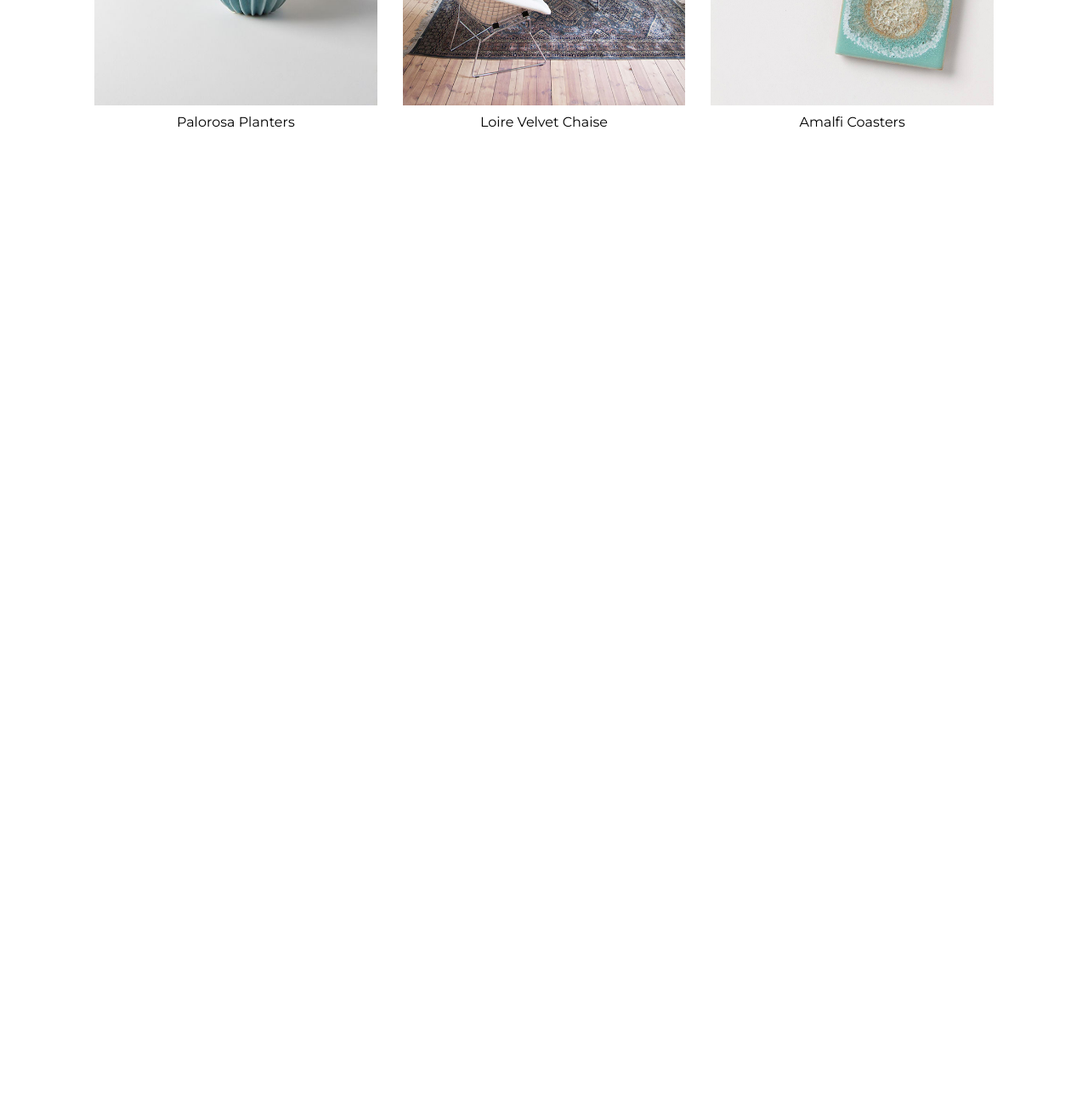
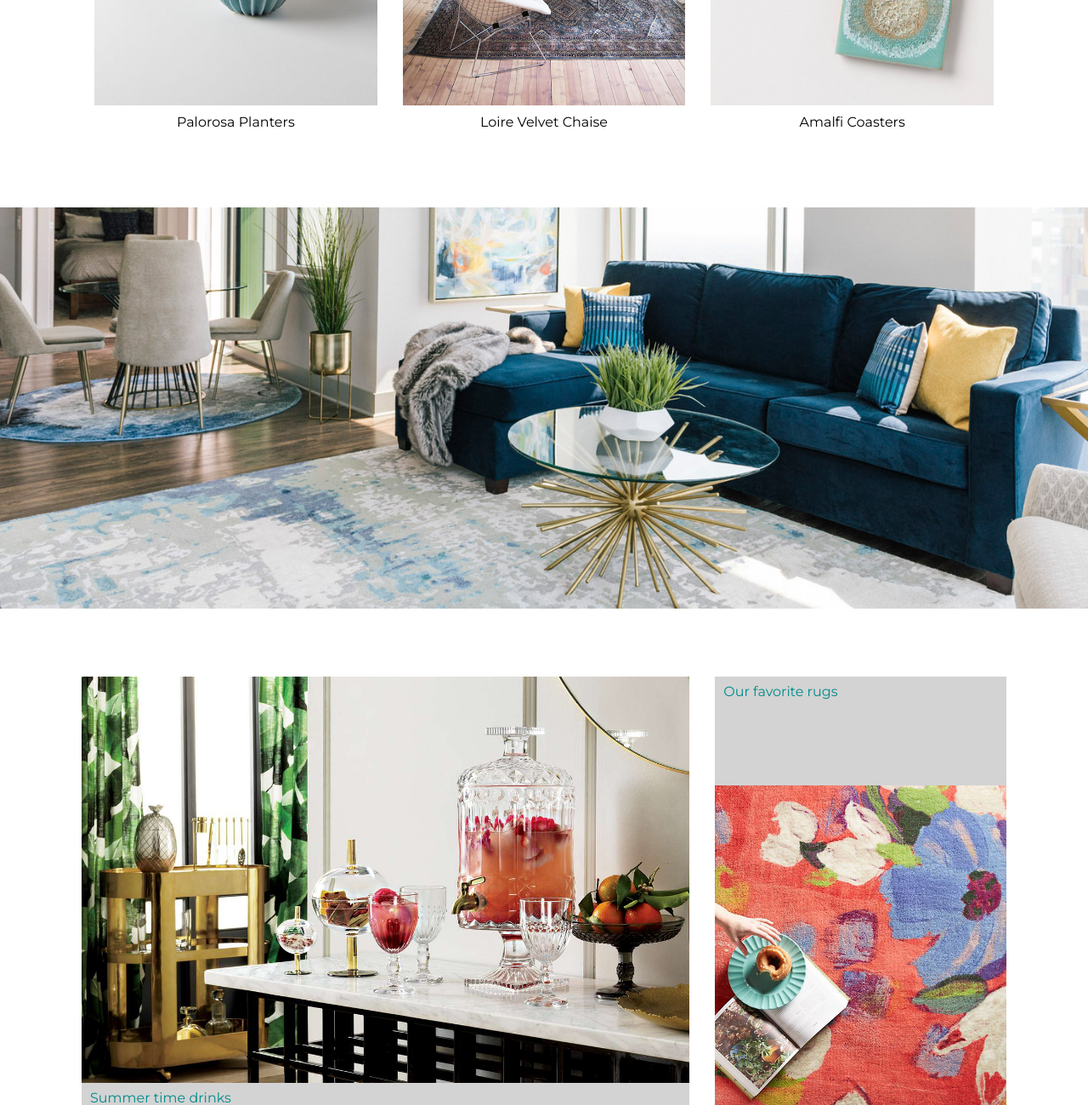
Before and after one commit to pmarcheselli/moderne, a plain HTML site: page index.html in a window 1280 px wide. Shown: the part 1500-2800 px from the top of the page at 85% size. Before the commit the page ends 1712 px from the top, so only its background shows below. Drawn offline with nearby package versions, Linux system fonts and the light colour scheme.

Commit message:
added lookbook and blog sections

```diff
--- a/index.html
+++ b/index.html
@@ -90,14 +90,14 @@
   <!-- Main with news section, featured items, newsletter signup -->
   <main>
     <!-- News Section -->
-    <section>
+    <section class="side-margin">
       <div class="container-fluid news-section">
         <img src="images/news1.jpg" alt="summer furniture">
       </div>
     </section>
     <!-- End News Section -->
 
-    <article>
+    <article class="side-margin">
       <!-- Featured Items -->
       <div class="container-fluid bg-3 text-center featured">
         <h2>FEATURED ITEMS</h2>
@@ -123,10 +123,32 @@
         </div>
       </div>
       <!-- End Featured Items -->
-
-
     </article>
 
+    <!-- Lookbook Section -->
+    <section>
+      <div class="container-fluid lookbook">
+        <img src="images/lookbook1.jpg" alt="living room furniture">
+      </div>
+    </section>
+    <!-- End Lookbook Section -->
+
+    <section class="side-margin">
+      <div class="row blog">
+        <div class="col-md-8 blog1">
+          <a href="#">
+            <img src="images/blog1.jpg" alt="mid century modern barware">
+            <p>Summer time drinks</p>
+          </a>
+        </div>
+        <div class="col-md-4 blog2">
+          <a href="#">
+            <p>Our favorite rugs</p>
+            <img src="images/blog2.jpg" alt="floral rug">
+          </a>
+        </div>
+      </div>
+    </section>
 
   </main>
   <!-- End Main -->
--- a/styles/styles.scss
+++ b/styles/styles.scss
@@ -15,22 +15,25 @@ body {
   font-family: $main-font;
 }
 
-main {
-  width: 85%;
-  margin: auto;
-}
+//main {
+//  width: 85%;
+//  margin: auto;
+//}
 
 img {
   max-width: 100%;
 }
 
+.side-margin {
+  width: 85%;
+  margin: auto;
+}
 
 // NAVBAR //
 
 .navbar {
   padding-top: 1rem;
   padding-bottom: 1rem;
-
 }
 
 .navbar-brand {
@@ -42,11 +45,15 @@ img {
   padding-left: 10px;
 }
 
+
+
 // NEWS SECTION //
 
 .news-section {
   padding-top: 3rem;
 }
+
+
 
 // FEATURED ITEMS //
 
@@ -76,3 +83,38 @@ img {
     }
   }
 }
+
+
+// LOOKBOOK //
+
+.lookbook {
+  margin: 0;
+  padding: 2rem 0 3rem 0;
+}
+
+// BLOG //
+
+.blog {
+  padding-top: 2rem;
+  padding-bottom: 3rem;
+  a {
+    text-decoration: none;
+    p {
+      background-color: lightgray;
+      padding-top: 10px;
+      padding-bottom: 1rem;
+      padding-left: 10px;
+      color: darkcyan;
+    }
+  }
+  .blog1 {
+    p {
+    height: 4.75rem;
+    }
+  }
+  .blog2{
+    p {
+     height: 8rem;
+    }
+  }
+}
```
Also changed, not shown: images/blog1.jpg (added), images/blog2.jpg (added), images/lookbook1.jpg (added), styles/styles.css, 1 other file.
